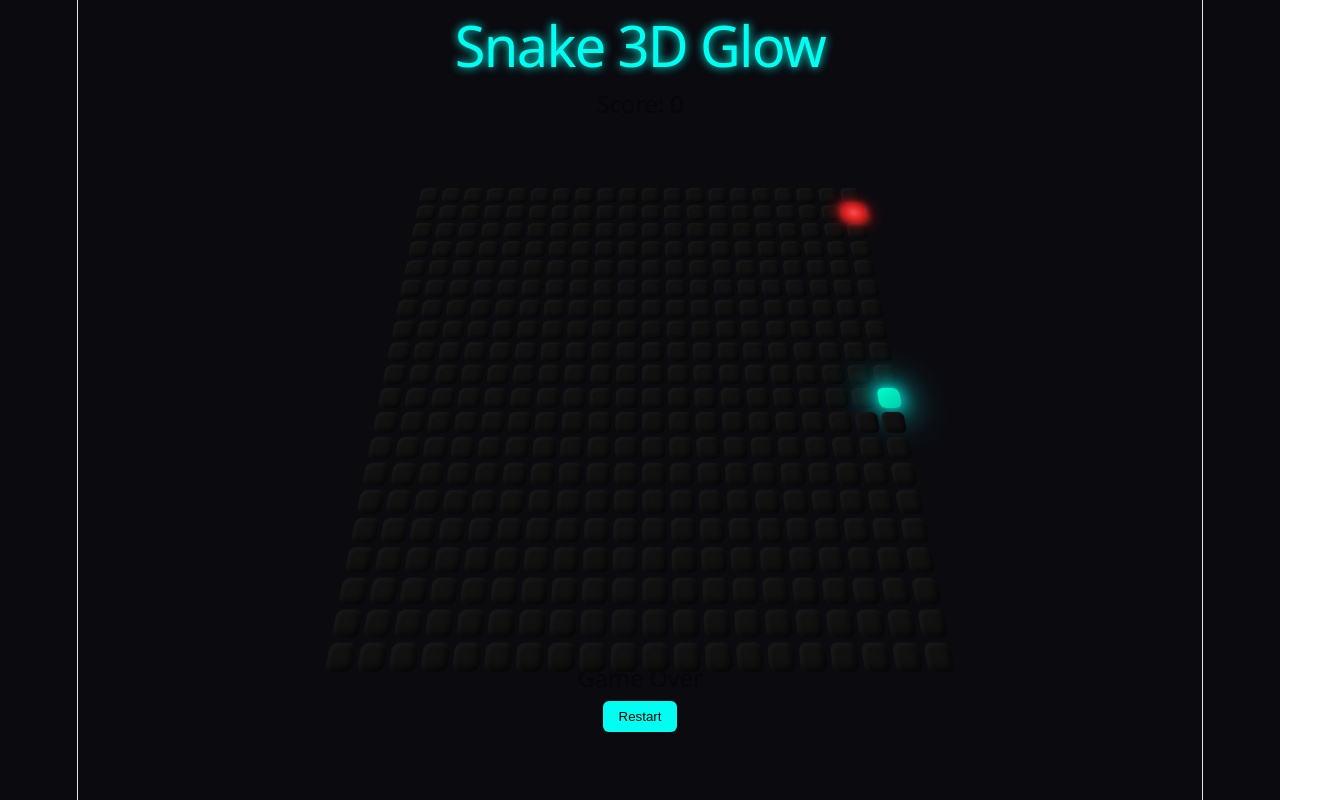
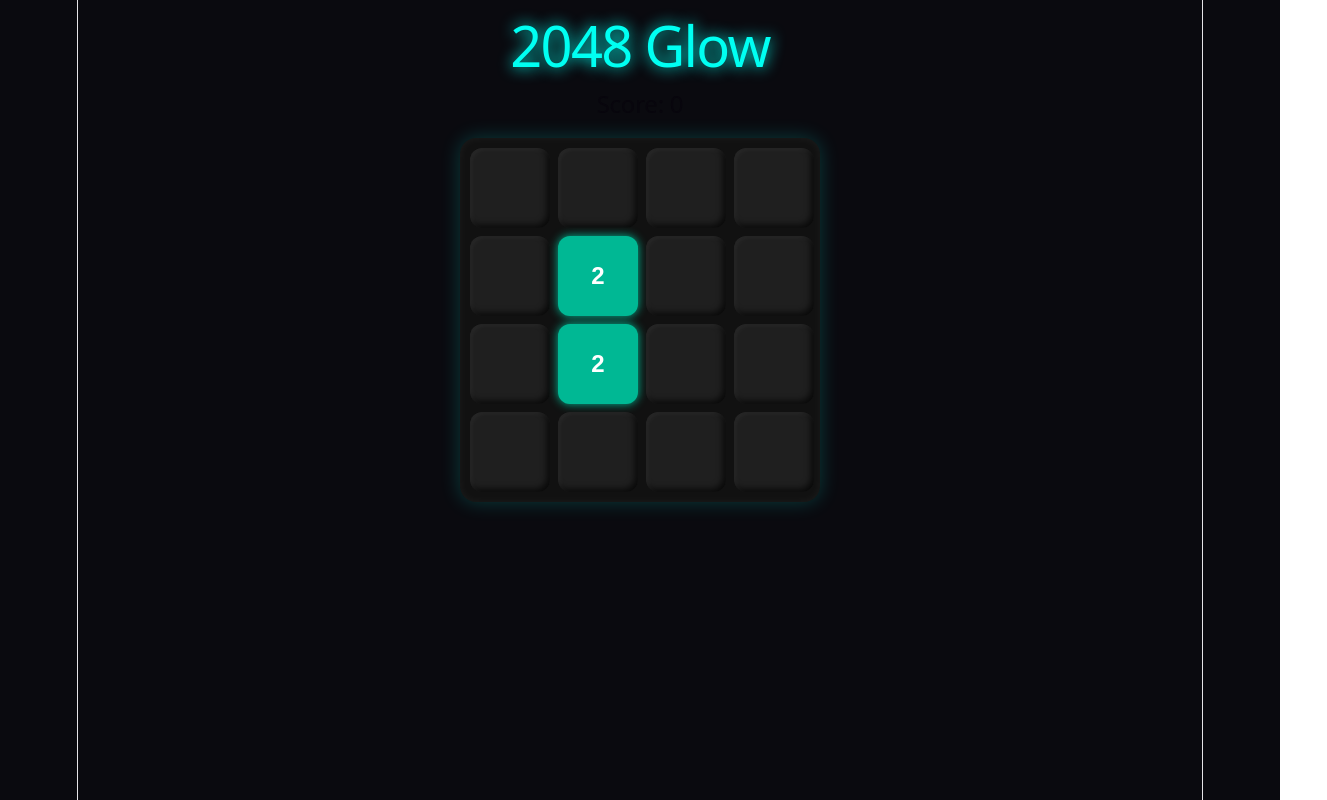
Before and after one commit to gayathrimp05/DailyStudy, a React (Vite) app in the folder frontend/Dailystudy/: page / in a window 1280 px wide. Shown: the whole page, 1327 px wide, since content can reach past the window. Built offline with nearby package versions, Linux system fonts and the light colour scheme.

Commit message:
chnage in app

```diff
--- a/frontend/Dailystudy/src/App.jsx
+++ b/frontend/Dailystudy/src/App.jsx
@@ -1,7 +1,7 @@
-import Day30 from "./day30";
+import Day32 from "./day32";
 
 function App() {
-  return <Day30/>;
+  return <Day32/>;
 }
 
 export default App;
```
